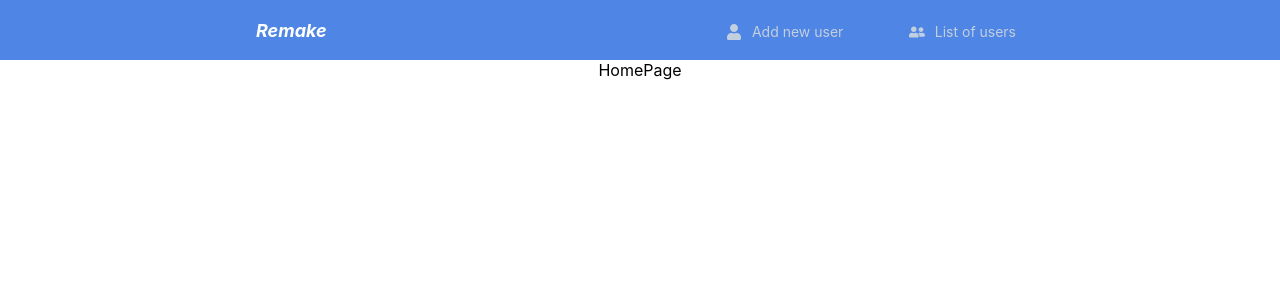
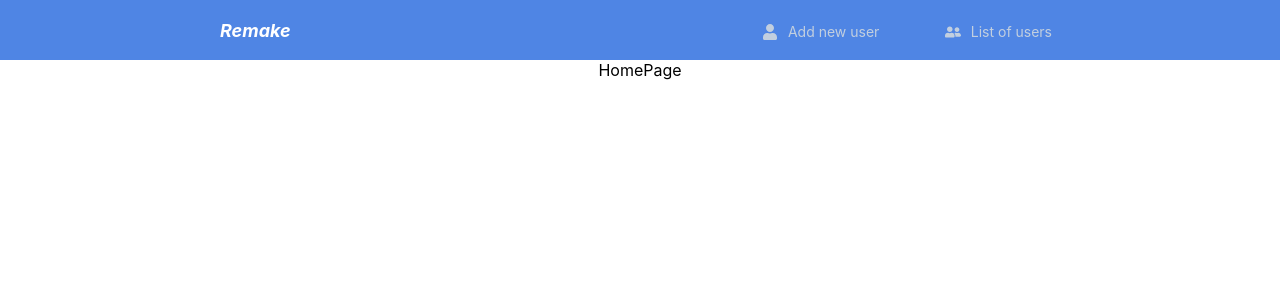
Before and after one commit to andrey-dihtiarov/wizard-form-react, a React (Create React App) app: page / in a window 1280 px wide. Shown: the top 300 px of the page. Built offline with nearby package versions, Linux system fonts and the light colour scheme.

Commit message:
step-wizard: scss constants updated

```diff
--- a/src/assets/scss/constants/_colors.scss
+++ b/src/assets/scss/constants/_colors.scss
@@ -1,9 +1,10 @@
 $black: #000000;
-$royal-blue: #4F85E4;
-$horizon: #657C9A;
-$spindle: #C2CFDF;
-$columbia-blue: #A1C4FF;
-$red: #FF0000FF;
-$white: #FFFFFF;
-$turquoise: #50E3A5;
-$bermuda-grey: #667B9A;
+$royal-blue: #4f85e4;
+$horizon: #657c9a;
+$spindle: #c2cfdf;
+$columbia-blue: #a1c4ff;
+$red: #ff0000ff;
+$white: #ffffff;
+$turquoise: #50e3a5;
+$bermuda-grey: #667b9a;
+$ghost-white: #fbfcff;
--- a/src/assets/scss/constants/_general.scss
+++ b/src/assets/scss/constants/_general.scss
@@ -1 +1 @@
-$container-width: 768px;
+$container-width: 840px;
```
